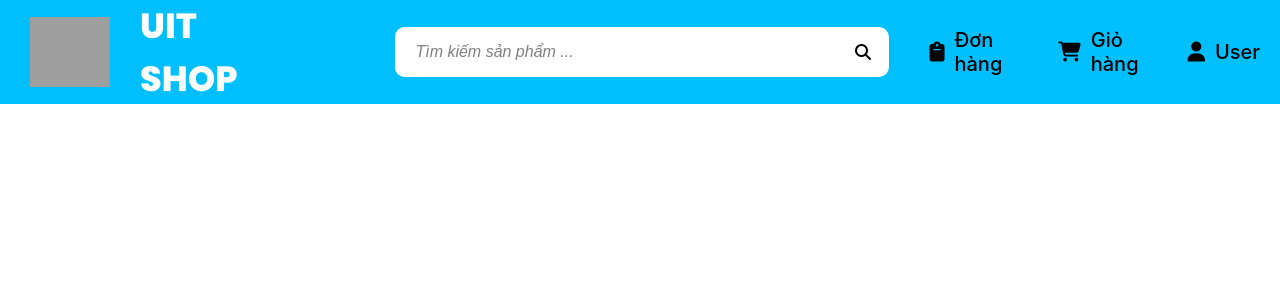
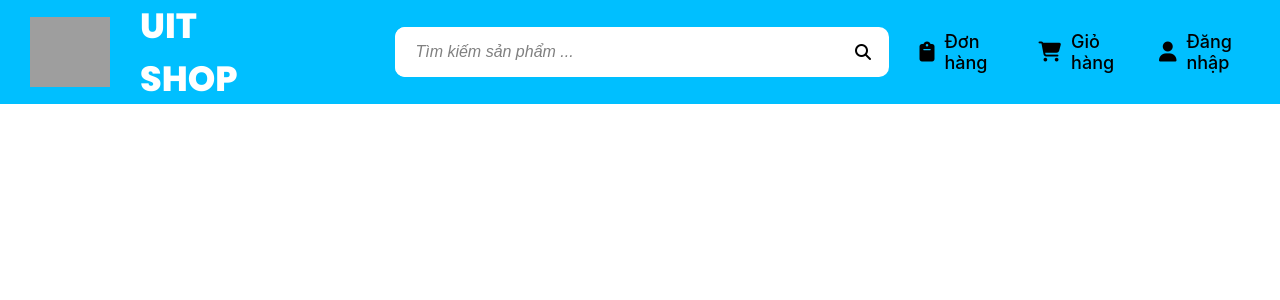
Before and after one commit to Nanome203/web-ban-hang-sv, a React (Create React App) app: page / in a window 1280 px wide. Shown: the top 300 px of the page. Built offline with nearby package versions, Linux system fonts and the light colour scheme; grey boxes are pictures that could not be loaded.

Commit message:
delete đăng ký

```diff
--- a/src/NavigationHeader.js
+++ b/src/NavigationHeader.js
@@ -23,13 +23,7 @@
             <ul className={styles.HeaderRemainingItems}>
                 <li><i className="fa-solid fa-clipboard iconSize"></i><span>Đơn hàng</span></li>
                 <li><i className="fa-solid fa-cart-shopping iconSize"></i><span>Giỏ hàng</span></li>
-                <li id='User'>
-                    <i className="fa-solid fa-user iconSize"></i><span>User</span>
-                    <ul>
-                        <li>Đăng nhập</li>
-                        <li>Đăng ký</li>
-                    </ul>
-                </li>
+                <li><i className="fa-solid fa-user iconSize"></i><span>Đăng nhập</span></li>
             </ul>
         </div>
     )
--- a/src/NavigationHeader.module.css
+++ b/src/NavigationHeader.module.css
@@ -68,28 +68,30 @@
    align-items: center;
    border: solid 1px none;
    cursor: pointer;
-   padding: 20px;
+   padding: 10px;
  }
  .HeaderRemainingItems li span {
-      font-size: 20px;
+      font-size: 18px;
       font-weight: 500;
+      margin-left: 10px;
  }
 
  .HeaderRemainingItems li:hover {
    cursor: pointer;
    border: solid 1px none;
-   padding: 20px;
+   padding: 10px;
    background-color: rgb(3, 174, 231);
    border-radius: 10px;
  }
- .HeaderRemainingItems li ul {
+
+ /* .HeaderRemainingItems li ul {
       display: none;
  }
  .HeaderRemainingItems li:hover ul {
    display: initial;
    list-style: none;
    position: absolute;
-   /* border: black solid 1px; */
+   border: black solid 1px;
    right: 2px;
    top: 90px;
    background-color: lightgray;
@@ -99,6 +101,4 @@
       background-color: rgb(185, 183, 183);
       border-radius: 0;
  }
- span {
-   margin-left: 10px;
- }
+  */
```
